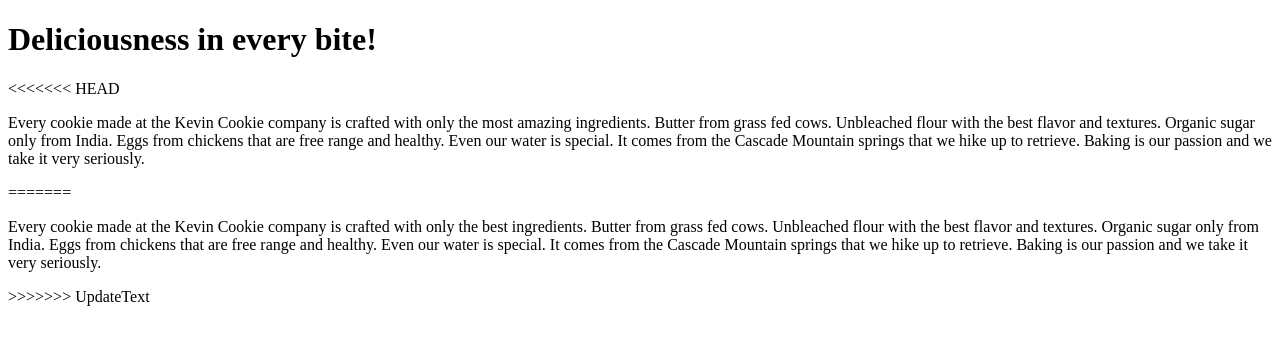
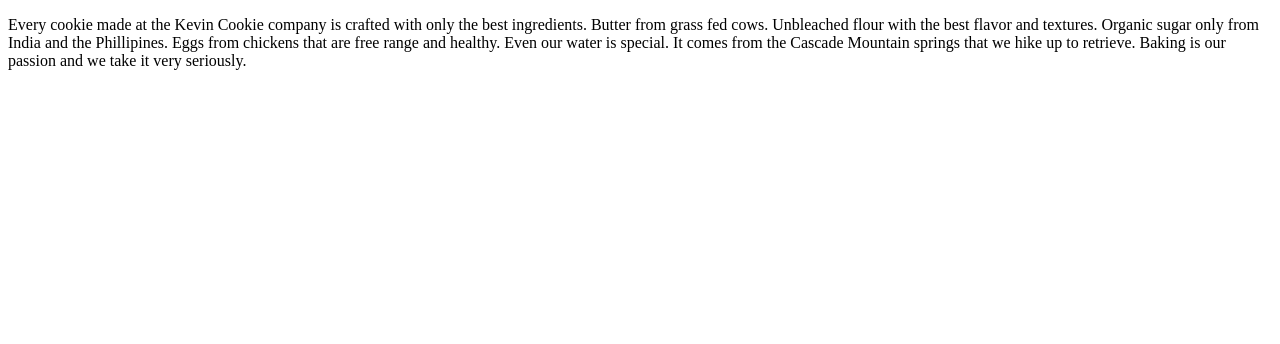
Before and after one commit to Daisy183112/website, a plain HTML site: page index.htm in a window 1280 px wide. Drawn offline with Linux system fonts and the light colour scheme.

Commit message:
Update index.htm - We should include philipines as one of the countries that we get sugar from

```diff
--- a/index.htm
+++ b/index.htm
@@ -2,12 +2,7 @@
 <html>
 <body>
 
-<h1>Deliciousness in every bite!</h1>
-<<<<<<< HEAD
-<p>Every cookie made at the Kevin Cookie company is crafted with only the most amazing ingredients. Butter from grass fed cows. Unbleached flour with the best flavor and textures. Organic sugar only from India. Eggs from chickens that are free range and healthy. Even our water is special. It comes from the Cascade Mountain springs that we hike up to retrieve. Baking is our passion and we take it very seriously.</p>
-=======
-<p>Every cookie made at the Kevin Cookie company is crafted with only the best ingredients. Butter from grass fed cows. Unbleached flour with the best flavor and textures. Organic sugar only from India. Eggs from chickens that are free range and healthy. Even our water is special. It comes from the Cascade Mountain springs that we hike up to retrieve. Baking is our passion and we take it very seriously.</p>
->>>>>>> UpdateText
+<p>Every cookie made at the Kevin Cookie company is crafted with only the best ingredients. Butter from grass fed cows. Unbleached flour with the best flavor and textures. Organic sugar only from India and the Phillipines. Eggs from chickens that are free range and healthy. Even our water is special. It comes from the Cascade Mountain springs that we hike up to retrieve. Baking is our passion and we take it very seriously.</p>
 
 </body>
 </html>
```
